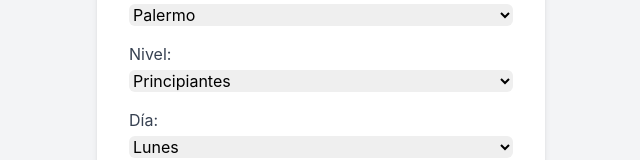
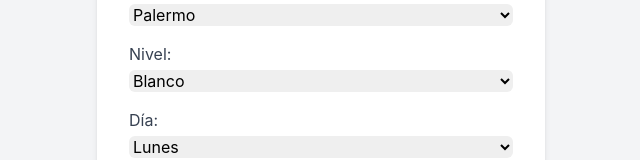
Before and after one commit to Shinobirun/AstrosFrontend, a React (Create React App) app: page /crearTurno in a window 1280 px wide. Shown: the part 260-420 px from the top of the page, without its empty margins (319-959 px from the left). Built offline with nearby package versions, Linux system fonts and the light colour scheme; sample sign-in values are in the browser's storage.

Commit message:
falta organizar pero anda los turnos mensuales

```diff
--- a/src/components/forms/crearTurno.jsx
+++ b/src/components/forms/crearTurno.jsx
@@ -6,7 +6,7 @@ const CrearTurno = () => {
   const navigate = useNavigate();
   const [formData, setFormData] = useState({
     sede: "Palermo",
-    nivel: "Principiantes",
+    nivel: "Blanco",
     dia: "Lunes",
     hora: "",
     cuposDisponibles: 10, // Se agregó este campo
@@ -29,7 +29,7 @@ const CrearTurno = () => {
     setError("");
     try {
       const token = localStorage.getItem("token");
-      await axios.post("http://localhost:5000/api/turnos", formData, {
+      await axios.post("http://localhost:5000/api/turnos/", formData, {
         headers: { Authorization: `Bearer ${token}` }, // Token para autenticación
       });
       navigate("/turnos"); // Redirige a la lista de turnos
@@ -67,9 +67,9 @@ const CrearTurno = () => {
               onChange={handleChange}
               className="block w-full mt-1 border-gray-300 rounded-md"
             >
-              <option value="Principiantes">Principiantes</option>
-              <option value="Intermedios">Intermedios</option>
-              <option value="Avanzados">Avanzados</option>
+              <option value="Blanco">Blanco</option>
+              <option value="Azul">Azul</option>
+              <option value="Violeta">Violeta</option>
             </select>
           </label>
 
```
